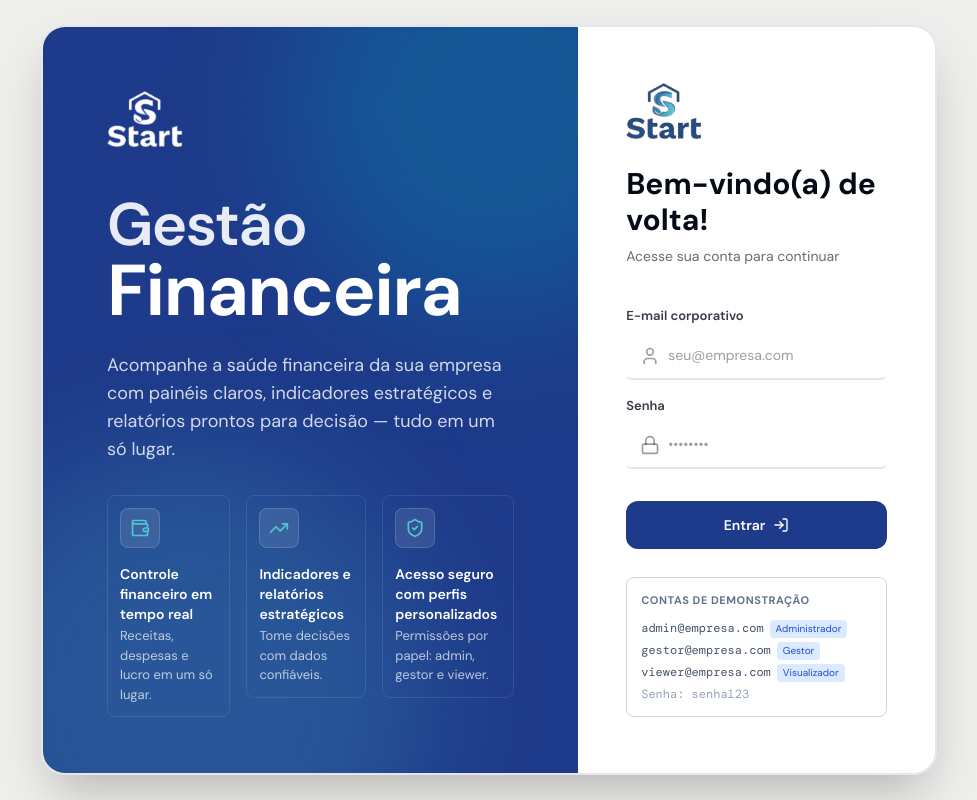
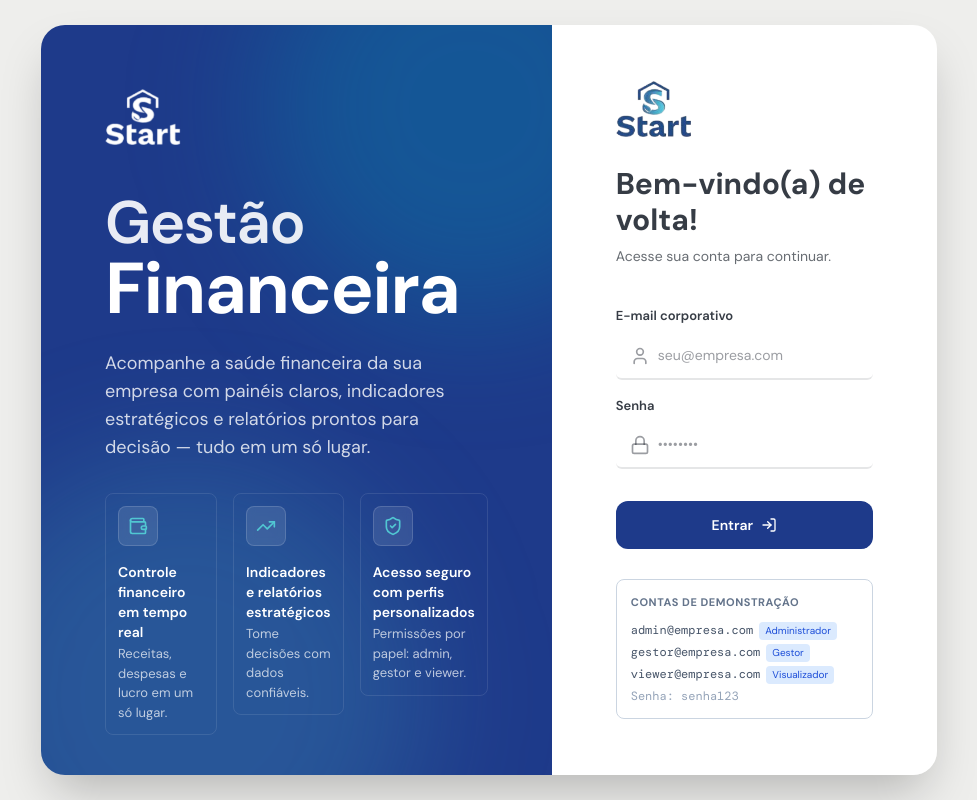
Before and after one commit to IagoLMS/Dashboard-Funcional-Finaceiro--Atividade-, a React (Vite) app: page / in a window 1280 px wide. Shown: the whole page, without its empty margins (151-1128 px from the left). Built offline with nearby package versions, Linux system fonts and the light colour scheme.

Commit message:
🎨 style(login-page): Update page UI.

```diff
--- a/src/pages/LoginPage.jsx
+++ b/src/pages/LoginPage.jsx
@@ -65,10 +65,10 @@ export default function LoginPage({ onLogin }) {
 
   return (
     <div className="min-h-screen w-full flex bg-smoke text-text justify-center items-center">
-      <div className="container flex w-full max-w-[70%] h-[750px] border-2 border-gray-200 rounded-3xl shadow-2xl overflow-hidden">
+      <div className="container flex w-full max-w-[70%] h-[750px] rounded-3xl shadow-2xl overflow-hidden">
 
         {/* ---------------- Coluna esquerda: boas-vindas (60%) ---------------- */}
-        <aside className="relative hidden lg:flex lg:w-[60%] flex-col justify-between p-12 xl:p-16 text-white bg-blue-900 h-full gap-12 overflow-hidden">
+        <aside className="relative hidden lg:flex lg:w-[57%] flex-col justify-between p-12 xl:p-16 text-white bg-blue-900 h-full gap-12 overflow-hidden">
           <div className="pointer-events-none absolute -top-32 -right-32 w-[420px] h-[420px] rounded-full bg-dark-cyan/30 blur-3xl" />
           <div className="pointer-events-none absolute -bottom-40 -left-24 w-[480px] h-[480px] rounded-full bg-cyan/20 blur-3xl" />
 
@@ -104,15 +104,20 @@ export default function LoginPage({ onLogin }) {
         </aside>
 
         {/* ---------------- Coluna direita: formulário (40%) ---------------- */}
-        <main className="flex flex-col justify-between w-full lg:w-[40%] px-8 sm:px-12 py-10 bg-white">
+        <main className="flex flex-col justify-between w-full lg:w-[43%] px-8 sm:px-16 py-10 bg-white">
           <div className="w-full flex flex-col justify-between h-full mx-auto py-4 animate-fade-in">
             <div>
               <img src={logo} className='h-14' alt="Start Solidarium Logotype" />
             </div>
 
             <div className="">
-              <h2 className="text-3xl font-bold text-text">Bem-vindo(a) de volta!</h2>
-              <p className="mt-2 text-sm text-text/60">Acesse sua conta para continuar</p>
+              <h2 className="text-3xl font-bold text-text/80">
+                Bem-vindo(a) de volta!
+              </h2>
+              <p className="mt-2 text-sm text-text/60">
+                Acesse sua conta para continuar.
+              </p>
+
               {error && (
                 <div className="mt-6 py-2.5 px-3.5 bg-red-50 border border-red-200 rounded-lg text-[13px] text-red-700">
                   ⚠ {error}
```
